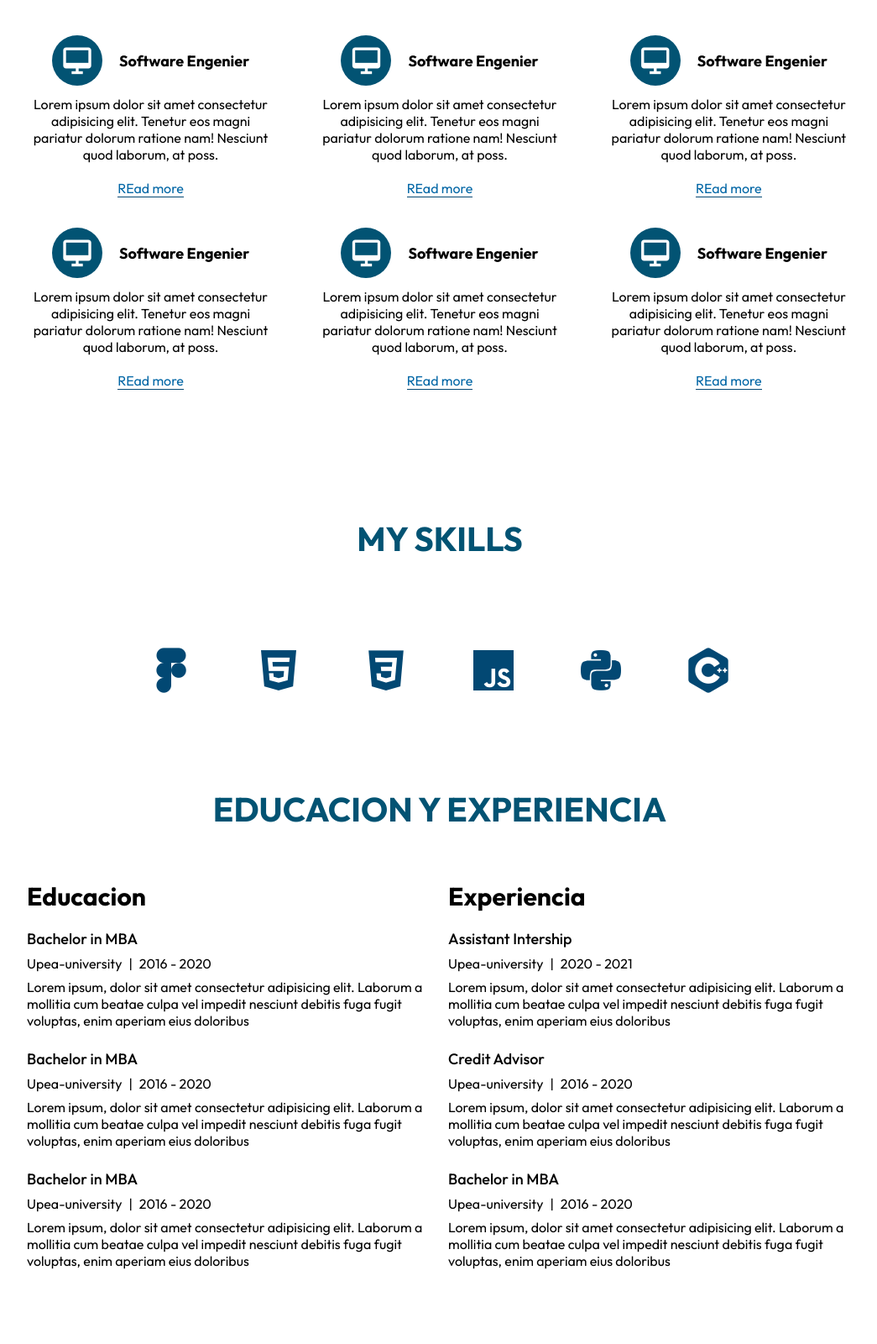
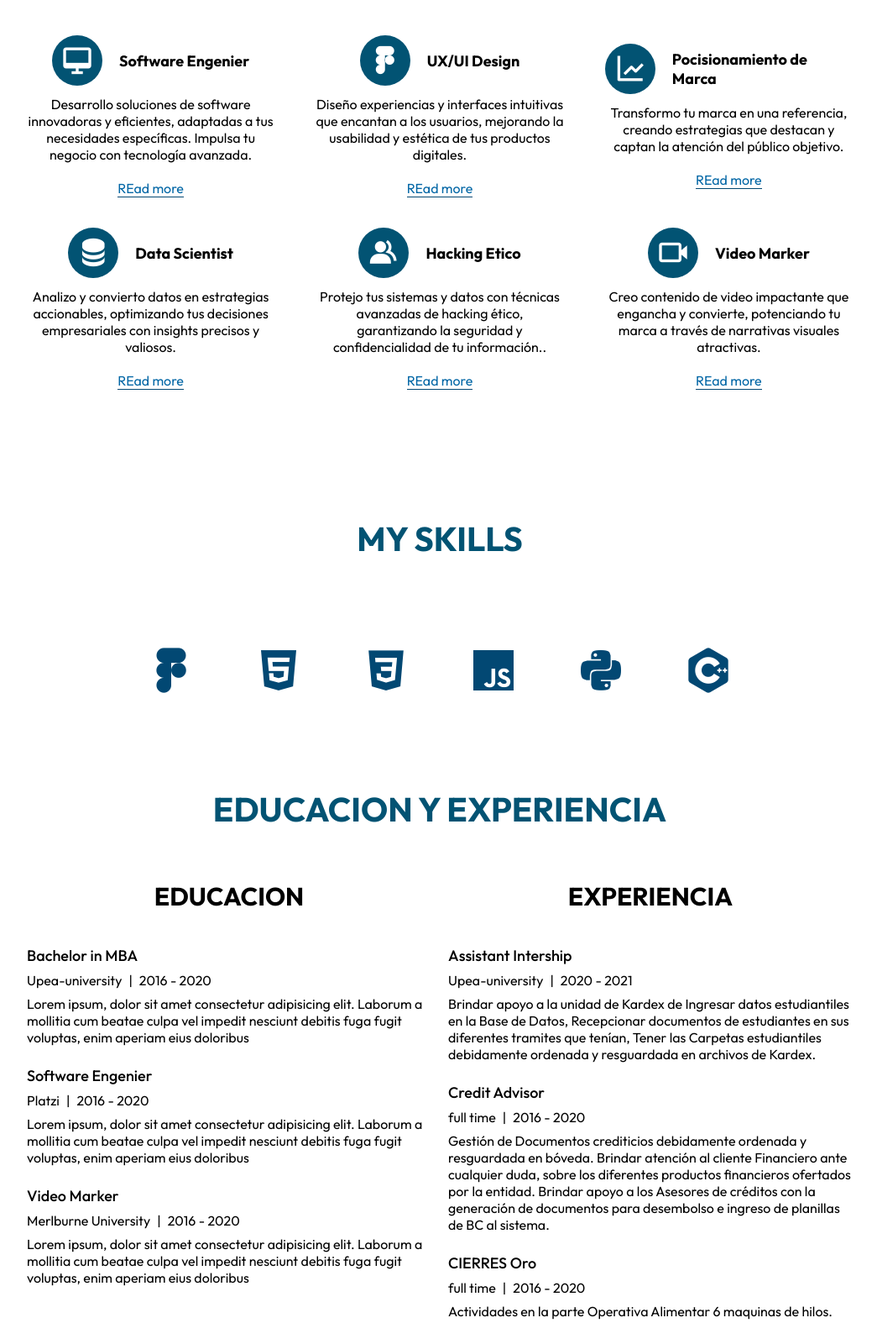
Before and after one commit to limferth/net, a plain HTML site: page about.html in a window 1280 px wide. Shown: the part 880-2480 px from the top of the page at 84% size, without its empty margins (116-1161 px from the left). Drawn offline with nearby package versions, Linux system fonts and the light colour scheme.

Commit message:
agregamos contenido veridico

```diff
--- a/about.html
+++ b/about.html
@@ -97,47 +97,47 @@
                     <i class='bx bx-desktop' ></i>
                     <h3>Software Engenier</h3>
                 </div>
-                <p>Lorem ipsum dolor sit amet consectetur adipisicing elit. Tenetur eos magni pariatur dolorum ratione nam! Nesciunt quod laborum, at poss.</p>
+                <p>Desarrollo soluciones de software innovadoras y eficientes, adaptadas a tus necesidades específicas. Impulsa tu negocio con tecnología avanzada.</p>
                 <a href="#">REad more</a>
             </div>
             <div class="item">
                 <div class="item-title">
-                    <i class='bx bx-desktop' ></i>
-                    <h3>Software Engenier</h3>
+                    <i class='bx bxl-figma'></i>
+                    <h3>UX/UI Design</h3>
                 </div>
-                <p>Lorem ipsum dolor sit amet consectetur adipisicing elit. Tenetur eos magni pariatur dolorum ratione nam! Nesciunt quod laborum, at poss.</p>
+                <p>Diseño experiencias y interfaces intuitivas que encantan a los usuarios, mejorando la usabilidad y estética de tus productos digitales.</p>
                 <a href="#">REad more</a>
             </div>
             <div class="item">
                 <div class="item-title">
-                    <i class='bx bx-desktop' ></i>
-                    <h3>Software Engenier</h3>
+                    <i class='bx bx-line-chart'></i>
+                    <h3>Pocisionamiento de Marca</h3>
                 </div>
-                <p>Lorem ipsum dolor sit amet consectetur adipisicing elit. Tenetur eos magni pariatur dolorum ratione nam! Nesciunt quod laborum, at poss.</p>
+                <p>Transformo tu marca en una referencia, creando estrategias que destacan y captan la atención del público objetivo.</p>
                 <a href="#">REad more</a>
             </div>
             <div class="item">
                 <div class="item-title">
-                    <i class='bx bx-desktop' ></i>
-                    <h3>Software Engenier</h3>
+                    <i class='bx bxs-data' ></i>
+                    <h3>Data Scientist</h3>
                 </div>
-                <p>Lorem ipsum dolor sit amet consectetur adipisicing elit. Tenetur eos magni pariatur dolorum ratione nam! Nesciunt quod laborum, at poss.</p>
+                <p>Analizo y convierto datos en estrategias accionables, optimizando tus decisiones empresariales con insights precisos y valiosos.</p>
                 <a href="#">REad more</a>
             </div>
             <div class="item">
                 <div class="item-title">
-                    <i class='bx bx-desktop' ></i>
-                    <h3>Software Engenier</h3>
+                    <i class='bx bxs-group'></i>
+                    <h3>Hacking Etico</h3>
                 </div>
-                <p>Lorem ipsum dolor sit amet consectetur adipisicing elit. Tenetur eos magni pariatur dolorum ratione nam! Nesciunt quod laborum, at poss.</p>
+                <p>Protejo tus sistemas y datos con técnicas avanzadas de hacking ético, garantizando la seguridad y confidencialidad de tu información..</p>
                 <a href="#">REad more</a>
             </div>
             <div class="item">
                 <div class="item-title">
-                    <i class='bx bx-desktop' ></i>
-                    <h3>Software Engenier</h3>
+                    <i class='bx bx-video' ></i>
+                    <h3>Video Marker</h3>
                 </div>
-                <p>Lorem ipsum dolor sit amet consectetur adipisicing elit. Tenetur eos magni pariatur dolorum ratione nam! Nesciunt quod laborum, at poss.</p>
+                <p>Creo contenido de video impactante que engancha y convierte, potenciando tu marca a través de narrativas visuales atractivas.</p>
                 <a href="#">REad more</a>
             </div>
         </div>
@@ -161,7 +161,7 @@
     </div>
     <div class="ex-ed">
         <div class="ex-ed-item">
-            <h3>Educacion</h3>
+            <h3>EDUCACION</h3>
             <div class="item">
                 <h4>Bachelor in MBA</h4>
                 <div class="details">
@@ -172,18 +172,18 @@
                 <p>Lorem ipsum, dolor sit amet consectetur adipisicing elit. Laborum a mollitia cum beatae culpa vel impedit nesciunt debitis fuga fugit voluptas, enim aperiam eius doloribus</p>
             </div>
             <div class="item">
-                <h4>Bachelor in MBA</h4>
+                <h4>Software Engenier</h4>
                 <div class="details">
-                    <h5>Upea-university</h5>
+                    <h5>Platzi</h5>
                     <p>|</p>
                     <p>2016 - 2020</p>
                 </div>
                 <p>Lorem ipsum, dolor sit amet consectetur adipisicing elit. Laborum a mollitia cum beatae culpa vel impedit nesciunt debitis fuga fugit voluptas, enim aperiam eius doloribus</p>
             </div>
             <div class="item">
-                <h4>Bachelor in MBA</h4>
+                <h4>Video Marker</h4>
                 <div class="details">
-                    <h5>Upea-university</h5>
+                    <h5> Merlburne University </h5>
                     <p>|</p>
                     <p>2016 - 2020</p>
                 </div>
@@ -191,7 +191,7 @@
             </div>
         </div>
         <div class="ex-ed-item">
-            <h3>Experiencia</h3>
+            <h3>EXPERIENCIA</h3>
             <div class="item">
                 <h4>Assistant Intership</h4>
                 <div class="details">
@@ -199,25 +199,25 @@
                     <p>|</p>
                     <p>2020 - 2021</p>
                 </div>
-                <p>Lorem ipsum, dolor sit amet consectetur adipisicing elit. Laborum a mollitia cum beatae culpa vel impedit nesciunt debitis fuga fugit voluptas, enim aperiam eius doloribus</p>
+                <p>Brindar apoyo a la unidad de Kardex de Ingresar datos estudiantiles en la Base de Datos, Recepcionar documentos de estudiantes en sus diferentes tramites que tenían, Tener las Carpetas estudiantiles debidamente ordenada y resguardada en archivos de Kardex.</p>
             </div>
             <div class="item">
                 <h4>Credit Advisor</h4>
                 <div class="details">
-                    <h5>Upea-university</h5>
+                    <h5>full time</h5>
                     <p>|</p>
                     <p>2016 - 2020</p>
                 </div>
-                <p>Lorem ipsum, dolor sit amet consectetur adipisicing elit. Laborum a mollitia cum beatae culpa vel impedit nesciunt debitis fuga fugit voluptas, enim aperiam eius doloribus</p>
+                <p>Gestión de Documentos crediticios debidamente ordenada y resguardada en bóveda. Brindar atención al cliente Financiero ante cualquier duda, sobre los diferentes productos financieros ofertados por la entidad. Brindar apoyo a los Asesores de créditos con la generación de documentos para desembolso e ingreso de planillas de BC al sistema.</p>
             </div>
             <div class="item">
-                <h4>Bachelor in MBA</h4>
+                <h4>CIERRES Oro</h4>
                 <div class="details">
-                    <h5>Upea-university</h5>
+                    <h5>full time</h5>
                     <p>|</p>
                     <p>2016 - 2020</p>
                 </div>
-                <p>Lorem ipsum, dolor sit amet consectetur adipisicing elit. Laborum a mollitia cum beatae culpa vel impedit nesciunt debitis fuga fugit voluptas, enim aperiam eius doloribus</p>
+                <p>Actividades en la parte Operativa Alimentar 6 maquinas de hilos.</p>
             </div>
         </div>
     </div>
--- a/style/style.css
+++ b/style/style.css
@@ -598,16 +598,20 @@ footer .column a:hover{
 /* experience section */
 .ex-ed{
     display: flex;
-    align-items: center;
     justify-content: space-between;
     gap: 20px;
     padding: 20px 148px 80px;
 }
+.ex-ed .ex-ed-item{
+    width: 49%;
+}
 .ex-ed .ex-ed-item h3{
-    margin-bottom: 20px;
+    margin-bottom: 40px;
     font-size: 3rem;
     font-weight: 700;
+    text-align: center;
 }
+
 .ex-ed .ex-ed-item .item{
     display: flex;
     flex-direction: column;
@@ -1132,6 +1136,7 @@ footer .column a:hover{
     .blogs .blogs-container .blogs-container-item img{
         width: 100%;
         height: 100%;
+    }
 }
 @media screen and (max-width: 435px){
     nav.open ul{
```
Also changed, not shown: blogs.html (+12 -12 lines), index.html (+25 -33 lines).
